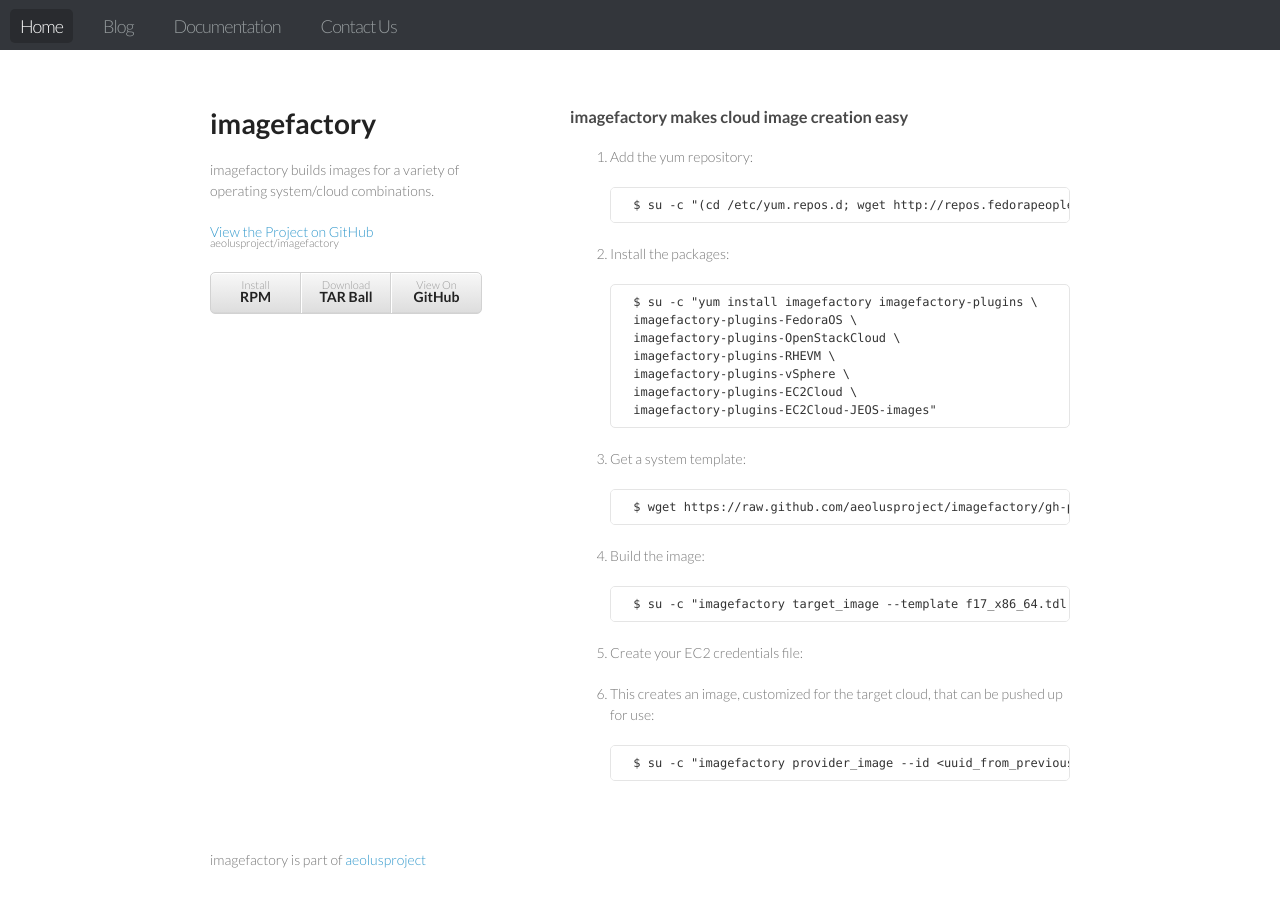
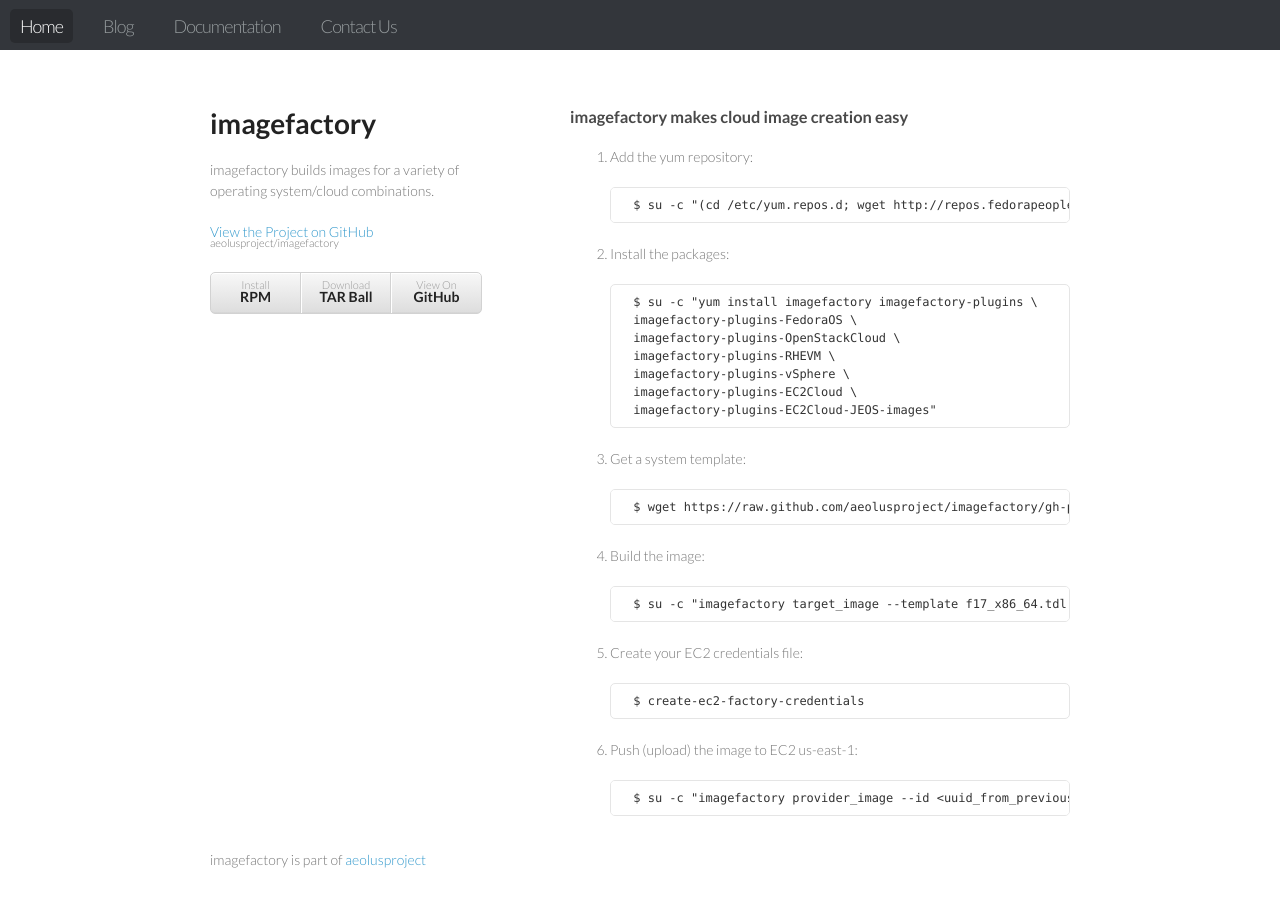
Before and after one commit to redhat-imaging/imagefactory, a Jekyll site: the page built from index.markdown, in a window 1280 px wide. Built offline with Jekyll 4.4.1, drawn with Linux system fonts in a browser that asks for light colours.

Commit message:
Further changes to instructions based on CLI enhancements

```diff
--- a/index.markdown
+++ b/index.markdown
@@ -30,8 +30,8 @@
 
 1. Create your EC2 credentials file:
 
+        $ create-ec2-factory-credentials
 
+1. Push (upload) the image to EC2 us-east-1:
 
-1. This creates an image, customized for the target cloud, that can be pushed up for use:
-
-        $ su -c "imagefactory provider_image --id <uuid_from_previous_step> ec2 us-east-1 ec2_credentials.xml"
+        $ su -c "imagefactory provider_image --id <uuid_from_previous_step> ec2 @us-east-1 ec2_credentials.xml"
```
